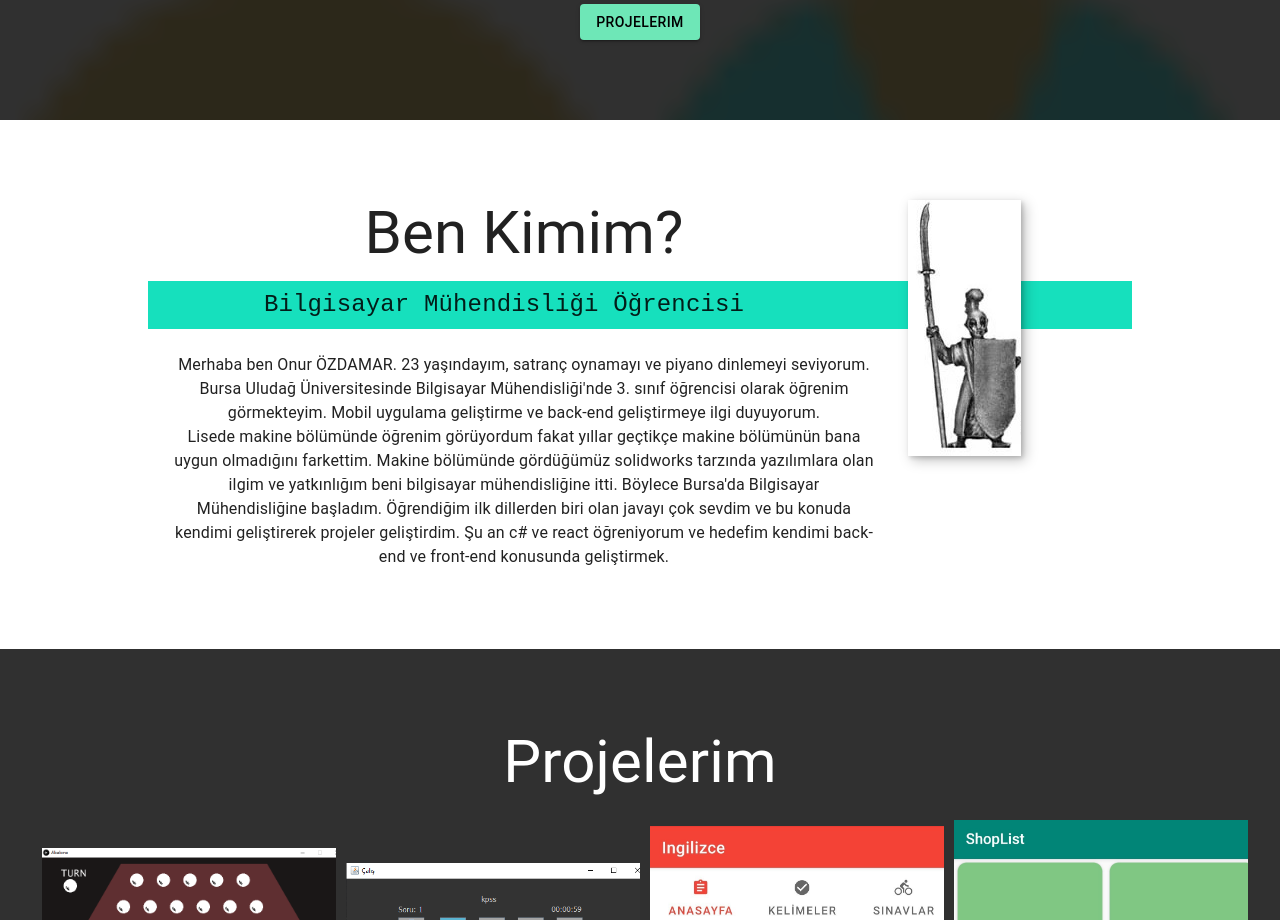
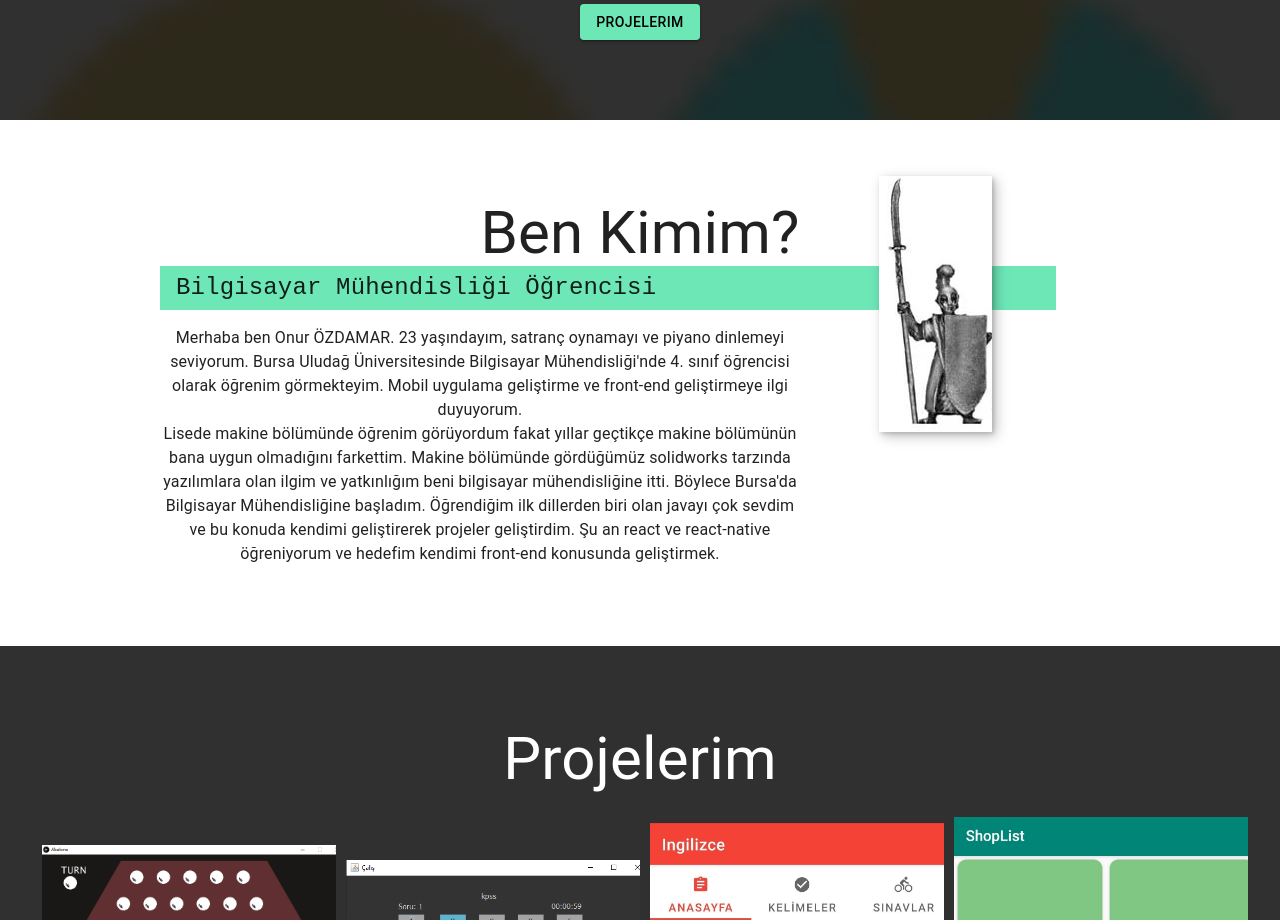
Before and after one commit to onurozdamar/portfolio-react, a React (Create React App) app: page / in a window 1280 px wide. Shown: the part 940-1860 px from the top of the page. Built offline with nearby package versions, Linux system fonts and the light colour scheme; a web font is replaced by a local one.

Commit message:
style with tailwind

```diff
--- a/src/pages/mainPage/AboutMe.css
+++ /dev/null
@@ -1,42 +0,0 @@
-.section__subtitle--about {
-  background: var(--clr-accent);
-  font-family: var(--ff-secondary);
-  padding: 0.25em 1em;
-  margin-bottom: 1em;
-}
-
-.about-me {
-  max-width: 1000px;
-  margin: 0 auto;
-}
-
-.about-me__img {
-  box-shadow: var(--bs);
-}
-
-@media (min-width: 600px) {
-  .about-me {
-    display: grid;
-    grid-template-columns: 1fr 200px;
-    grid-template-areas: "title img" "subtitle img" "text img";
-    grid-column-gap: 2em;
-  }
-  .section__title--about,
-  .section__subtitle--about {
-    grid-area: title;
-  }
-  .section__subtitle--about {
-    grid-column: 1 / -1;
-    grid-row: 2;
-    position: relative;
-    left: -1em;
-    width: calc(100% + 2em);
-    padding-left: 1em;
-    padding-right: calc(200px + 4em);
-  }
-  .about-me__img {
-    grid-area: img;
-    position: relative;
-    z-index: 2;
-  }
-}
--- a/src/pages/mainPage/AboutMe.js
+++ b/src/pages/mainPage/AboutMe.js
@@ -1,19 +1,32 @@
-import "./AboutMe.css";
 import aboutMeImg from "../../img/spear.jpg";
 
 function AboutMe() {
   return (
-    <section className="about-me" id="about">
-      <h2 className="section__title section__title--about">Ben Kimim?</h2>
-      <p className="section__subtitle section__subtitle--about">
+    <section className="my-0 mx-auto max-w-5xl relative" id="about">
+      <h2>Ben Kimim?</h2>
+      <p
+        className="bg-green-300 px-4 py-1 mb-4 text-left  relative"
+        style={{
+          fontFamily: "var(--ff-secondary)",
+          fontSize: "var(--fs-h3)",
+          width: "calc(100% - 4rem)",
+        }}
+      >
         Bilgisayar Mühendisliği Öğrencisi
       </p>
-      <div className="about-me__body">
+      <img
+        className="w-30 z-10 md:absolute md:right-40 md:top-14"
+        style={{ boxShadow: "var(--bs)" }}
+        src={aboutMeImg}
+        alt="Onur learning against a bus"
+      />
+
+      <div className="md:w-2/3">
         <p>
           Merhaba ben Onur ÖZDAMAR. 23 yaşındayım, satranç oynamayı ve piyano
           dinlemeyi seviyorum. Bursa Uludağ Üniversitesinde Bilgisayar
-          Mühendisliği'nde 3. sınıf öğrencisi olarak öğrenim görmekteyim. Mobil
-          uygulama geliştirme ve back-end geliştirmeye ilgi duyuyorum.
+          Mühendisliği'nde 4. sınıf öğrencisi olarak öğrenim görmekteyim. Mobil
+          uygulama geliştirme ve front-end geliştirmeye ilgi duyuyorum.
         </p>
         <p>
           Lisede makine bölümünde öğrenim görüyordum fakat yıllar geçtikçe
@@ -22,15 +35,10 @@ function AboutMe() {
           beni bilgisayar mühendisliğine itti. Böylece Bursa'da Bilgisayar
           Mühendisliğine başladım. Öğrendiğim ilk dillerden biri olan javayı çok
           sevdim ve bu konuda kendimi geliştirerek projeler geliştirdim. Şu an
-          c# ve react öğreniyorum ve hedefim kendimi back-end ve front-end
+          react ve react-native öğreniyorum ve hedefim kendimi front-end
           konusunda geliştirmek.
         </p>
       </div>
-      <img
-        className="about-me__img"
-        src={aboutMeImg}
-        alt="Onur learning against a bus"
-      />
     </section>
   );
 }
```
